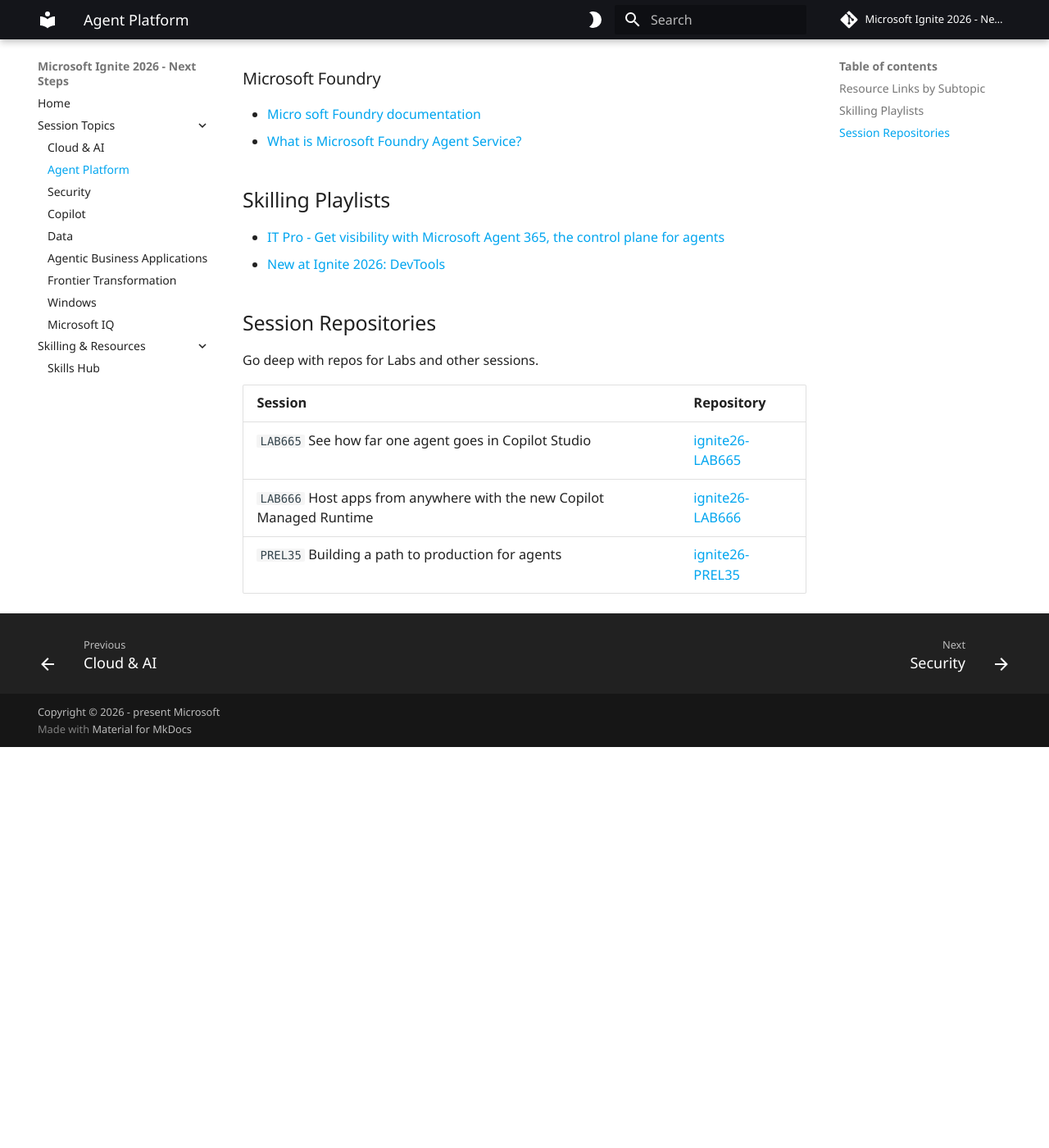
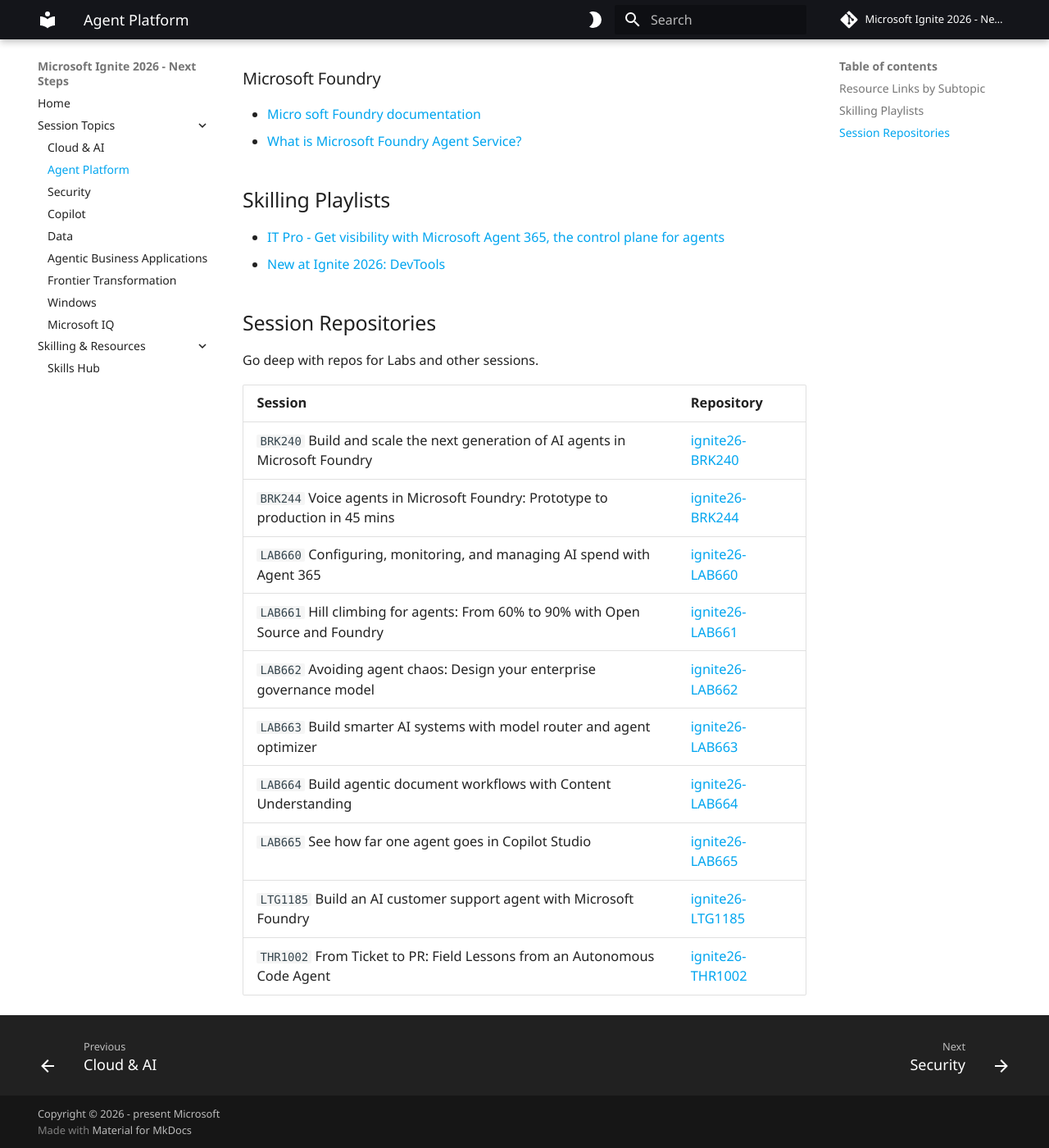
Before and after one commit to microsoft/ignite26-next-steps, an MkDocs documentation site: the page built from docs/agent-platform.md, in a window 1280 px wide and 1400 px high, scrolled down 542 px. Shown: the whole window at 82% size. Built offline with MkDocs 1.6.1 and Material for MkDocs 9.7.7, drawn with Linux system fonts in a browser that asks for light colours; comment, search, counter and statistics services are not loaded; before the commit the page ends 1453 px from its top, so only the background shows below that.

Commit message:
Publish latest newly public Ignite repos
Co-authored-by: Copilot <223556219+Copilot@users.noreply.github.com>

```diff
--- a/docs/agent-platform.md
+++ b/docs/agent-platform.md
@@ -26,6 +26,13 @@ Go deep with repos for Labs and other sessions.
 
 | Session | Repository |
 | --- | --- |
+| `BRK240` Build and scale the next generation of AI agents in Microsoft Foundry | [ignite26-BRK240](https://github.com/microsoft/ignite26-BRK240) |
+| `BRK244` Voice agents in Microsoft Foundry: Prototype to production in 45 mins | [ignite26-BRK244](https://github.com/microsoft/ignite26-BRK244) |
+| `LAB660` Configuring, monitoring, and managing AI spend with Agent 365 | [ignite26-LAB660](https://github.com/microsoft/ignite26-LAB660) |
+| `LAB661` Hill climbing for agents: From 60% to 90% with Open Source and Foundry | [ignite26-LAB661](https://github.com/microsoft/ignite26-LAB661) |
+| `LAB662` Avoiding agent chaos: Design your enterprise governance model | [ignite26-LAB662](https://github.com/microsoft/ignite26-LAB662) |
+| `LAB663` Build smarter AI systems with model router and agent optimizer | [ignite26-LAB663](https://github.com/microsoft/ignite26-LAB663) |
+| `LAB664` Build agentic document workflows with Content Understanding | [ignite26-LAB664](https://github.com/microsoft/ignite26-LAB664) |
 | `LAB665` See how far one agent goes in Copilot Studio | [ignite26-LAB665](https://github.com/microsoft/ignite26-LAB665) |
-| `LAB666` Host apps from anywhere with the new Copilot Managed Runtime | [ignite26-LAB666](https://github.com/microsoft/ignite26-LAB666) |
-| `PREL35` Building a path to production for agents | [ignite26-PREL35](https://github.com/microsoft/ignite26-PREL35) |
+| `LTG1185` Build an AI customer support agent with Microsoft Foundry | [ignite26-LTG1185](https://github.com/microsoft/ignite26-LTG1185) |
+| `THR1002` From Ticket to PR: Field Lessons from an Autonomous Code Agent | [ignite26-THR1002](https://github.com/microsoft/ignite26-THR1002) |
```
Also changed, not shown: docs/copilot.md (+5 -0 lines), docs/microsoft-iq.md (+1 -0 lines), docs/security.md (+1 -0 lines), docs/windows.md (+4 -1 lines).
